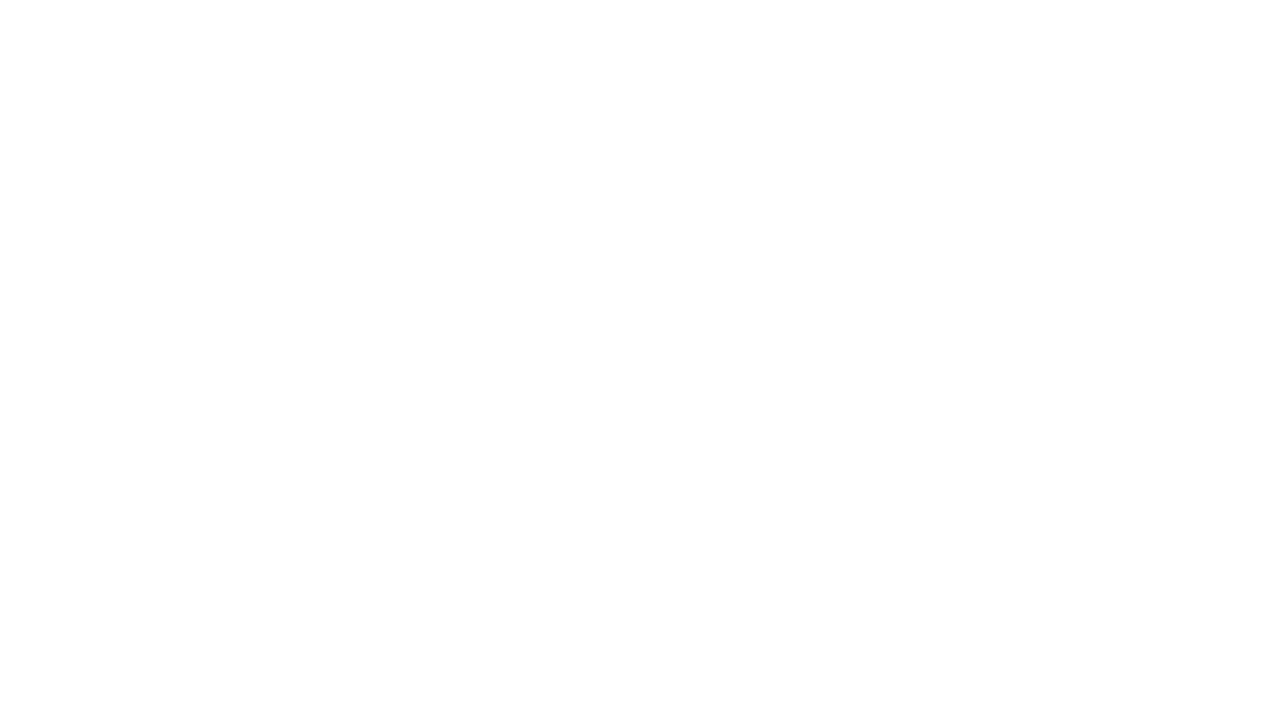
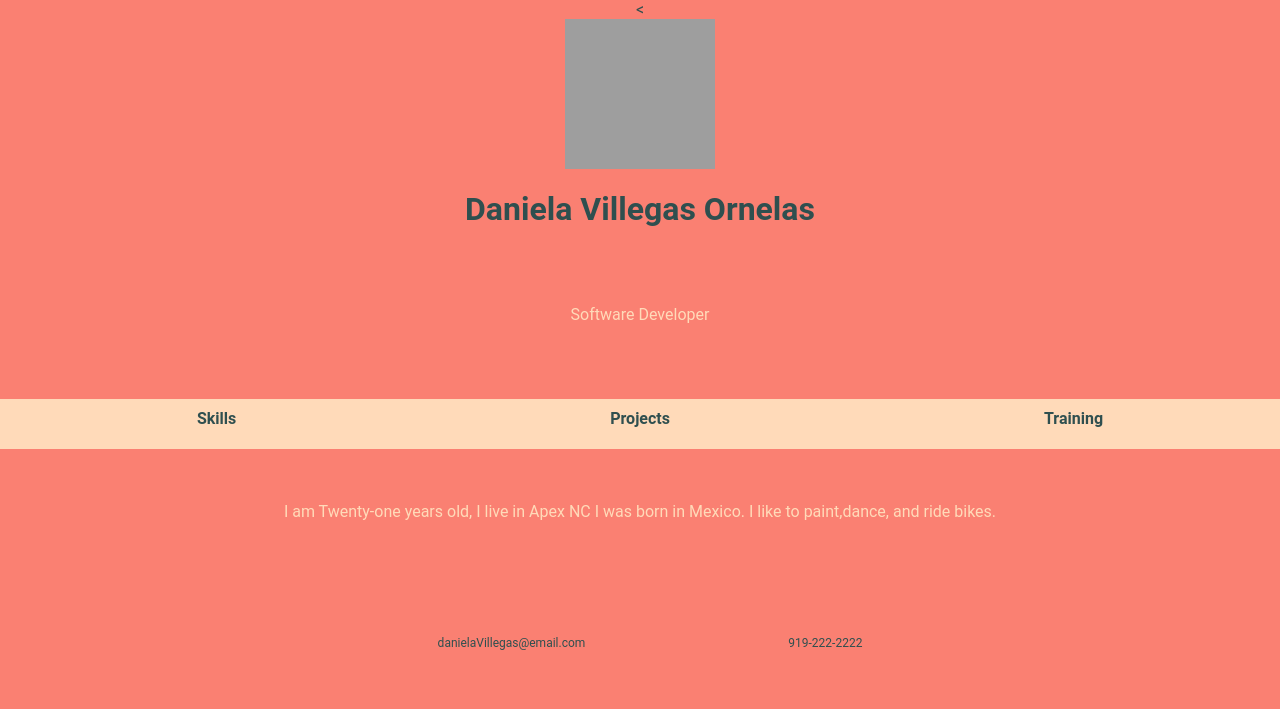
Before and after one commit to dmvillegas/resume, a plain HTML site: page index.html in a window 1280 px wide. Drawn offline with Linux system fonts and the light colour scheme; grey boxes are pictures that could not be loaded.

Commit message:
added styles sheet

```diff
--- a/index.html
+++ b/index.html
@@ -1,13 +1,38 @@
-<!DOCTYPE html>
+<<!DOCTYPE html>
 <html>
   <head>
     <meta charset="UTF-8">
   <meta name="viewport" content="width=device-width,initial-scale=1">
-    <title>title</title>
+    <title>Daniela's protfolio</title>
   <meta name="author" content="name">
   <meta name="description" content="description here">
   <meta name="keywords" content="keywords,here">
+  <link rel="stylesheet" href="styles.css">
   </head>
   <body>
+    <header>
+      <img src="https://placeimg.com/150/150/tech" alt="Tech image" class="main.image">
+      <h1 class="name">Daniela Villegas Ornelas</h1>
+      <p class="name.tag">Software Developer</p>
+    </header>
+    <main>
+      <div class="main-icons">
+        <ul class="icons">
+          <li><a href="">Skills</a></li>
+          <li><a href="#">Projects</a></li>
+          <li><a href="#">Training</a></li>
+        </ul>
+      </div>
+      <div>
+        <h2>About me</h2>
+        <p>I am Twenty-one years old, I live in Apex NC I was born in Mexico. I like to paint,dance, and ride bikes.
+      </div>
+    </main>
+    <footer>
+      <ul>
+        <li>danielaVillegas@email.com</li>
+        <li>919-222-2222</li>
+      </ul>
+    </footer>
   </body>
 </html>
--- /dev/null
+++ b/styles.css
@@ -0,0 +1,57 @@
+body {
+  margin: 0;
+  padding: 0;
+  text-align: center;
+  font-family: 'Roboto', sans-serif;
+  color: #2F4F4F;
+  background: #FA8072;
+}
+
+a {
+  text-decoration: none;
+  color: #2F4F4F;
+}
+p {
+  padding:55px;
+  color:#FFDAB9;
+}
+.main-icons {
+  width: 100%;
+  background: #FFDAB9;
+  min-height: 30px;
+  padding: 10px;
+  position: fixed;
+  text-align: center;
+}
+.icons {
+  display: flex;
+  justify-content: space-around;
+
+  font-weight: 700;
+  list-style-type: none;
+  margin: 0 auto;
+  padding: 0;
+}
+
+footer ul {
+  list-style-type: none;
+  margin: 0;
+  padding: 0;
+  word-spacing: 200px;
+}
+
+footer ul li {
+  display: inline;
+}
+
+footer {
+  width: 100%;
+  min-height: 30px;
+  padding: 20px 0 40px 20px;
+}
+
+footer {
+    font-size: 12px;
+    max-width: 1200px;
+    margin: 40px auto;
+  }
```
